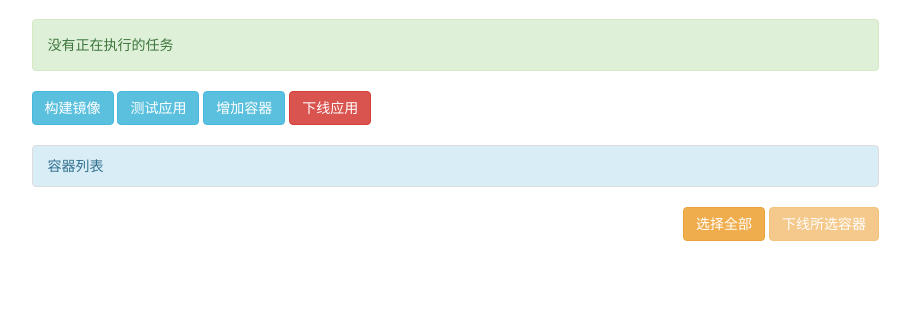
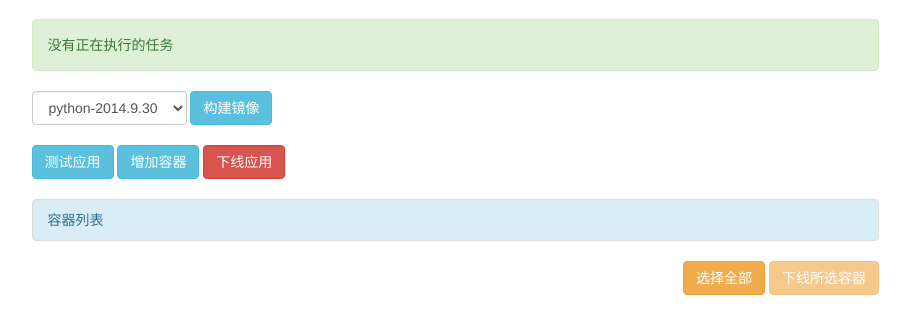
Before and after one commit to tonicmuroq/marco, a Flask app: template marco/templates/app/app.html in a window 1280 px wide. Shown: the part 51-385 px from the top of the page, without its empty margins (331-1241 px from the left). Run offline with Flask 2, Linux system fonts and the light colour scheme; the template is opened without the code that fills it, so the values that code supplies are empty; parts of the project's set-up code (start-up, migrations or seed data) failed here and were passed over; some libraries are stand-ins or nearby versions.

Commit message:
fix base bug

```diff
--- a/marco/static/js/app.js
+++ b/marco/static/js/app.js
@@ -16,9 +16,10 @@ $('.btn-add-container').click(function() {
 
 $('.btn-build-image').click(function() {
   var self = $(this),
-      url = self.data('url'),
-      host = '5';
-  $.post(url, {host_id: host}).fail(function (e){
+    url = self.data('url'),
+    base = $('#build-base').val(),
+    host = '5';
+  $.post(url, {host_id: host, base: base}).fail(function (e){
     alert('出错了');
   }).done(function(r) {
     if (!r.r) {
--- a/marco/templates/app/app.html
+++ b/marco/templates/app/app.html
@@ -18,7 +18,18 @@
   {% endif %}
 
   <div class="text-left">
-    <button type="button" class="btn btn-info btn-build-image" data-url="{{url_for('app.app_build_image', name=app.name, version=app.version)}}">构建镜像</button>
+    <form class="form-inline" role="form">
+      <div class="form-group">
+        <select id="build-base" class="form-control">
+          <option value="docker-registry.intra.hunantv.com/nbeimage/ubuntu:python-2014.9.30">python-2014.9.30</option>
+          <option value="docker-registry.intra.hunantv.com/nbeimage/ubuntu:java-2014.10.11">java-2014.10.11</option>
+        </select>
+      </div>
+      <button type="button" class="btn btn-info btn-build-image" data-url="{{url_for('app.app_build_image', name=app.name, version=app.version)}}">构建镜像</button>
+    </form>
+  </div>
+
+  <div class="text-left app-block">
     <button type="button" class="btn btn-info btn-test-app" data-url="{{url_for('app.app_test_app', name=app.name, version=app.version)}}">测试应用</button>
     <button type="button" class="btn btn-info btn-add-container" data-url="{{url_for('app.app_add_container', name=app.name, version=app.version)}}">增加容器</button>
     <button type="button" class="btn btn-danger btn-remove-container" data-url="{{url_for('app.app_remove_app', name=app.name, version=app.version)}}">下线应用</button>
--- a/marco/views/application.py
+++ b/marco/views/application.py
@@ -62,7 +62,7 @@ def app_add_container(name, version):
 
 @bp.route('/<name>/<version>/build', methods=['POST'])
 def app_build_image(name, version):
-    base = request.form.get('base', 'http://docker-registry.intra.hunantv.com/nbeimage/ubuntu:python-2014.9.30')
+    base = request.form['base']
     host_id = request.form['host_id']
     host = Host.get(host_id)
     if not host:
```
